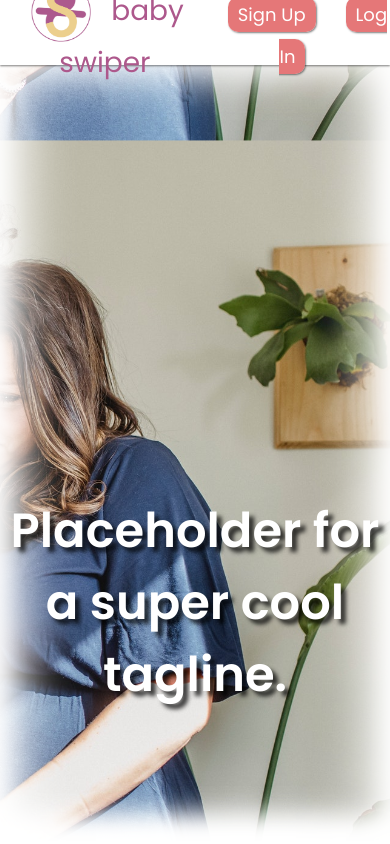
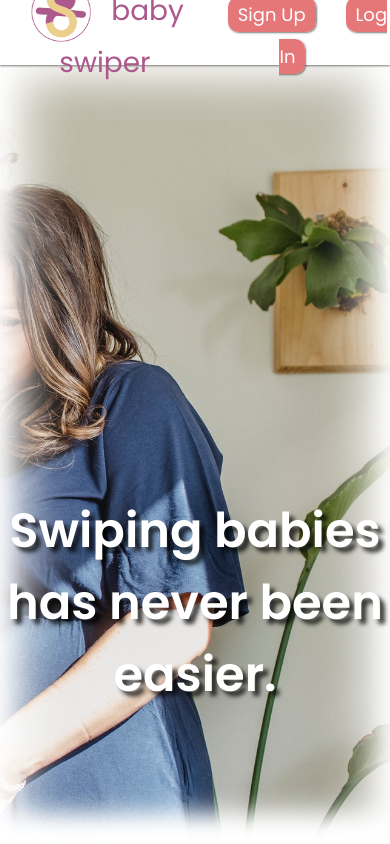
Before and after one commit to hartnerk/babynames_frontend, a React (Create React App) app: page / in a window 390 px wide. Built offline with nearby package versions, Linux system fonts and the light colour scheme.

Commit message:
small fixes on splash page.  Still not completely responsive

```diff
--- a/src/styles/styledComponents/SplashComponents.js
+++ b/src/styles/styledComponents/SplashComponents.js
@@ -47,7 +47,7 @@ const CoverButton = styled(Link)`
 
 const SplashCoverPhoto = styled.div`
   background-image: url(${CoverPhoto});
-  background-position: right 0 bottom -75px;
+  background-repeat: no-repeat;
   height: 92vh;
   margin-top: 65px;
   background-size: cover;
@@ -56,10 +56,10 @@ const SplashCoverPhoto = styled.div`
   align-items: center;
   box-shadow: 25px 0 50px 0 white inset, -25px 0 50px 0 white inset, 0 -25px 25px white inset;
 
-  &img {
-    width: 100vw;
+  @media(max-width: 780px) {
+    background-position: right 0 bottom 0px;
+  }
 
-  }
 `
 
 const SpashTag = styled.div`
--- a/src/views/app/SplashPage.js
+++ b/src/views/app/SplashPage.js
@@ -30,7 +30,7 @@ const SplashPage = () => {
         </div>
       </CoverNav>
       <SplashCoverPhoto>
-        <SpashTag>Placeholder for a super cool tagline.</SpashTag>
+        <SpashTag>Swiping babies has never been easier.</SpashTag>
       </SplashCoverPhoto>
       <SplashPageSection>
         <PageTitle className='splash-why'>Why Baby Swiper?</PageTitle>
```
Also changed, not shown: src/views/app/RecomendedPage.js (deleted, +0 -53 lines).
